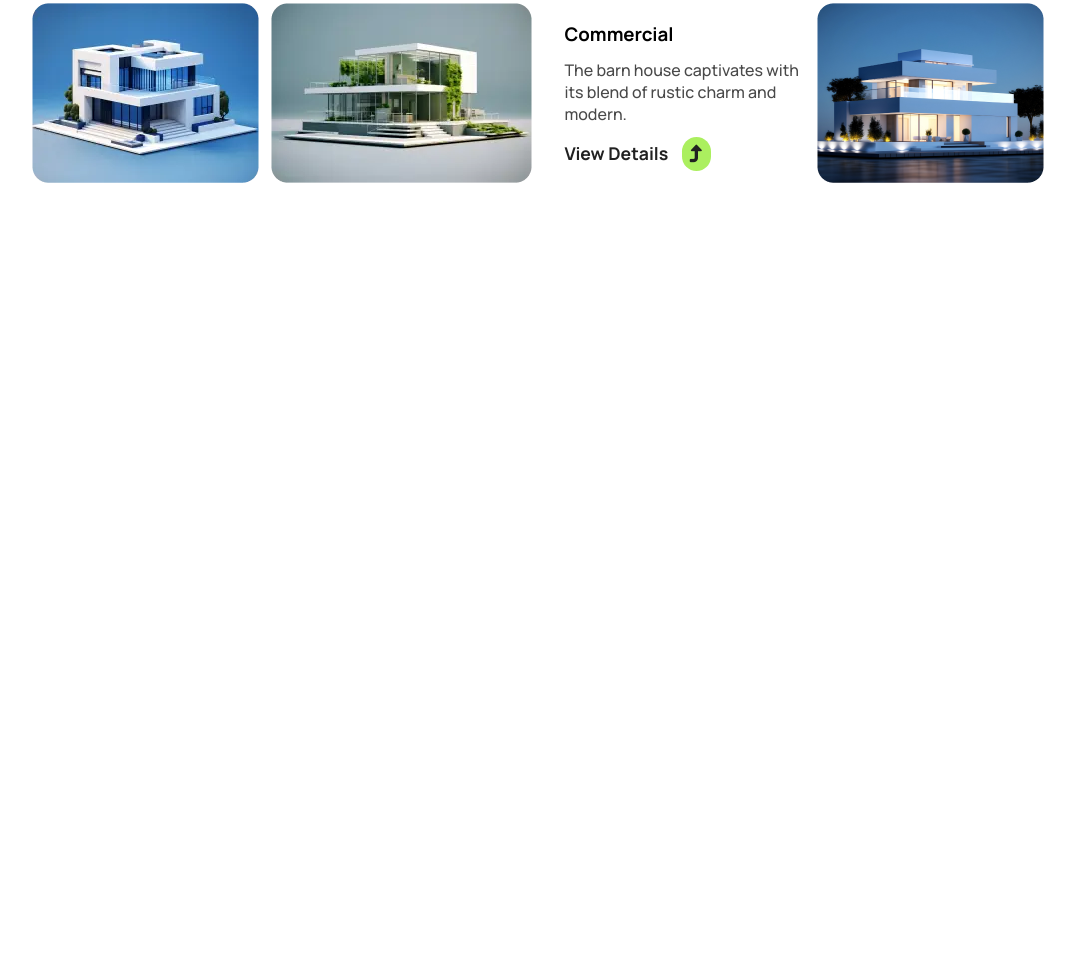
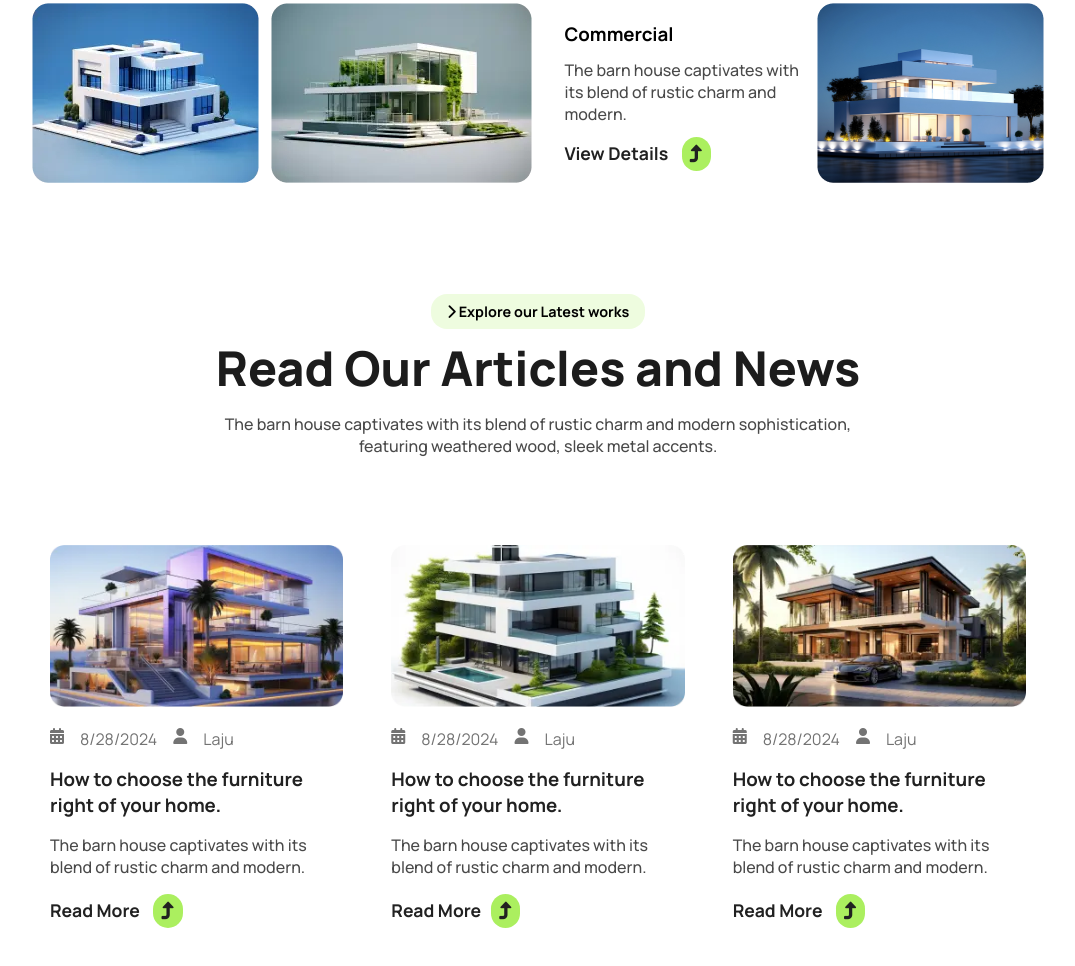
Before and after one commit to coder-boy-Laju/Rinterio, a plain HTML site: page index.html in a window 1280 px wide. Shown: the part 2842-3808 px from the top of the page, without its empty margins (102-1177 px from the left). Before the commit the page ends 3142 px from the top, so only its background shows below. Drawn offline with Linux system fonts and the light colour scheme.

Commit message:
Articles and News section done with Responsive

```diff
--- a/css/responsive.css
+++ b/css/responsive.css
@@ -3,7 +3,7 @@
     width: 90%;
   }
   section {
-    margin-block: 5.5rem;
+    margin-block: 6rem;
   }
   .logu_head img {
     width: 90%;
@@ -56,25 +56,23 @@
     flex-direction: column;
   }
   /* Protfolio */
-  .section_titel_des h2{
-   font-size: 2.5rem;
-   line-height: 3.5rem;
-   margin: 1rem 0;
+  .section_titel_des h2 {
+    font-size: 2.5rem;
+    line-height: 3.5rem;
+    margin: 1rem 0;
   }
   .protfolio_wrapper {
     gap: 2rem;
   }
   .protfolio_wrapper img {
-    max-width:15rem;
+    max-width: 15rem;
   }
-  .for_order{
+  .for_order {
     order: 2;
   }
   .protfolio_first {
     flex-direction: column;
     gap: 2rem;
-
-
   }
   .protfolio_cards_sm {
     flex-direction: column;
@@ -82,6 +80,10 @@
   .protfolio_second {
     flex-direction: column;
     gap: 2rem;
-
+  }
+  /* news */
+  .news_card_wrap {
+    flex-direction: column;
+    gap: 2rem;
   }
 }
--- a/css/style.css
+++ b/css/style.css
@@ -303,3 +303,27 @@ justify-content: center;
 #protfolio_cards_sm_id{
   max-width: 15rem;
 }
+
+/* news */
+.news_card_wrap{
+  margin-top: 4rem;
+  display: flex;
+  justify-content: space-between;
+  align-items: center;
+}
+.new_card {
+  display: flex;
+  flex-direction: column;
+  gap: 1rem;
+  padding: 1.5rem;
+  max-width: 23.35rem;
+  background-color: rgb(255, 255, 255);
+}
+.new_card span{
+display: flex;
+gap: 1rem;
+color:var(--grey-3);
+}
+.new_card h3{
+color: var(--grey-5);
+}
--- a/index.html
+++ b/index.html
@@ -151,6 +151,7 @@
             sophistication, featuring weathered wood, sleek metal accents.
           </p>
         </div>
+        <!-- work_card_wrap -->
         <div class="work_card_wrap">
           <!-- 1 -->
           <div class="work_card">
@@ -745,7 +746,6 @@
         <!-- protfolio wrappper -->
         <div class="protfolio_wrapper">
           <div class="protfolio_first">
-
             <div class="protfolio_cards_sm">
               <div class="for_order">
                 <img src="./image/img1.png" alt="" />
@@ -757,7 +757,7 @@
                   modern. The barn house captivates with its blend of rustic
                   charm and modern .
                 </p>
-                <div class="btn_wrap ">
+                <div class="btn_wrap">
                   <a class="btn btn_class_add" href="#"
                     >View Details <i class="fa-solid fa-turn-up"></i
                   ></a>
@@ -771,27 +771,105 @@
 
           <div class="protfolio_second">
             <div class="protfolio_images">
-              <img src="./image/img3.webp" alt="img3">
+              <img src="./image/img3.webp" alt="img3" />
             </div>
-            <div class="protfolio_cards_sm" >
+            <div class="protfolio_cards_sm">
               <div class="for_order">
                 <img src="./image/img4.webp" alt="img4" />
               </div>
               <div class="protfolio_cards_sm_text" id="protfolio_cards_sm_id">
                 <h3>Commercial</h3>
                 <p class="description">
-                  The barn house captivates with its blend of rustic charm and modern.
+                  The barn house captivates with its blend of rustic charm and
+                  modern.
                 </p>
-                <div class="btn_wrap ">
+                <div class="btn_wrap">
                   <a class="btn btn_class_add" href="#"
                     >View Details <i class="fa-solid fa-turn-up"></i
                   ></a>
                 </div>
               </div>
             </div>
-<div class="protfolio_images">
-  <img src="./image/img5.png" alt="">
-</div>
+            <div class="protfolio_images">
+              <img src="./image/img5.png" alt="" />
+            </div>
+          </div>
+        </div>
+      </section>
+      <!-- Articles and News section start here -->
+      <section class="news">
+        <div class="section_titel_des">
+          <span class="bg_add"
+            ><i class="fa-solid fa-chevron-right"></i> Explore our Latest
+            works</span
+          >
+          <h2 class="title">Read Our Articles and News</h2>
+          <p class="description">
+            The barn house captivates with its blend of rustic charm and modern
+            sophistication, featuring weathered wood, sleek metal accents.
+          </p>
+        </div>
+        <!-- news card wrap -->
+        <div class="news_card_wrap">
+          <!-- Card 1 -->
+          <div class="new_card">
+            <div>
+              <img src="./image/article1.webp" alt="article1" />
+            </div>
+            <span
+              ><i class="fa-solid fa-calendar-days"></i> 8/28/2024
+              <i class="fa-solid fa-user"></i> Laju</span
+            >
+            <h3>How to choose the furniture right of your home.</h3>
+            <p class="description">
+              The barn house captivates with its blend of rustic charm and
+              modern.
+            </p>
+            <div class="btn_wrap">
+              <a class="btn btn_class_add" href="#"
+                >Read More <i class="fa-solid fa-turn-up"></i
+              ></a>
+            </div>
+          </div>
+          <!-- Card 2 -->
+          <div class="new_card">
+            <div>
+              <img src="./image/article2.webp" alt="article2" />
+            </div>
+            <span
+              ><i class="fa-solid fa-calendar-days"></i> 8/28/2024
+              <i class="fa-solid fa-user"></i> Laju</span
+            >
+            <h3>How to choose the furniture right of your home.</h3>
+            <p class="description">
+              The barn house captivates with its blend of rustic charm and
+              modern.
+            </p>
+            <div class="btn_wrap">
+              <a class="btn btn_class_add" href="#"
+                >Read More<i class="fa-solid fa-turn-up"></i
+              ></a>
+            </div>
+          </div>
+          <!-- Card 3 -->
+          <div class="new_card">
+            <div>
+              <img src="./image/article3.webp" alt="article3" />
+            </div>
+            <span
+              ><i class="fa-solid fa-calendar-days"></i> 8/28/2024
+              <i class="fa-solid fa-user"></i> Laju</span
+            >
+            <h3>How to choose the furniture right of your home.</h3>
+            <p class="description">
+              The barn house captivates with its blend of rustic charm and
+              modern.
+            </p>
+            <div class="btn_wrap">
+              <a class="btn btn_class_add" href="#"
+                >Read More <i class="fa-solid fa-turn-up"></i
+              ></a>
+            </div>
           </div>
         </div>
       </section>
```
